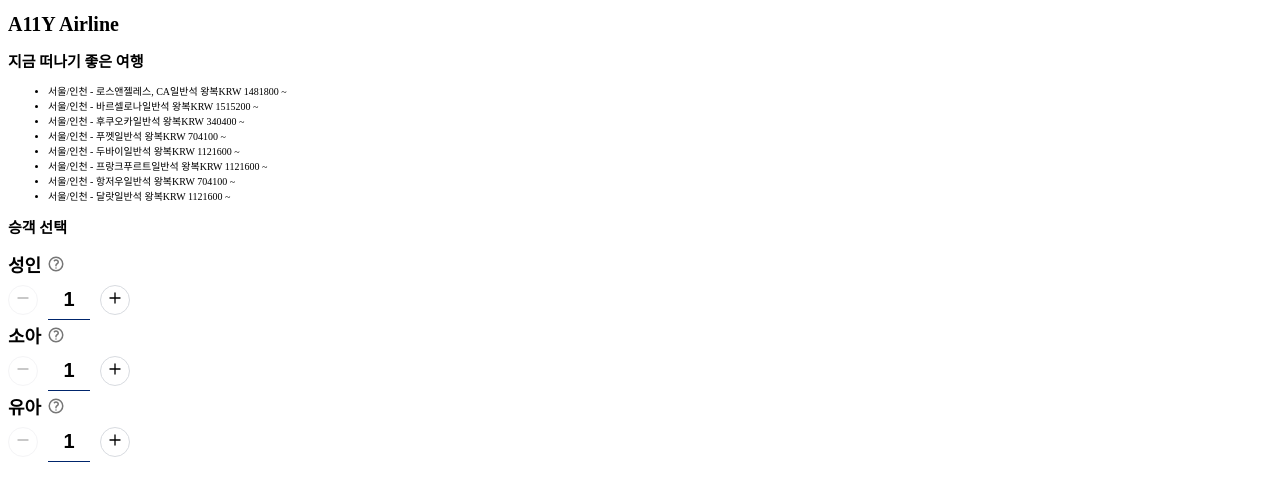
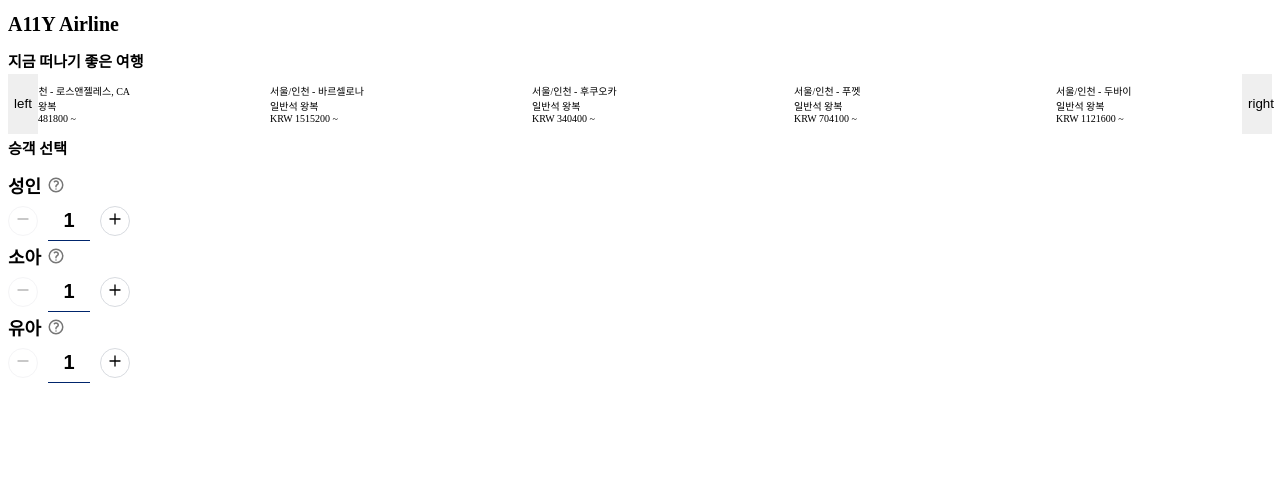
Before and after one commit to woowacourse/a11y-airline, a React app: page / in a window 1280 px wide. Shown: the top 496 px of the page. Built offline with nearby package versions, Linux system fonts and the light colour scheme.

Commit message:
feat: carousel

```diff
--- a/src/App.tsx
+++ b/src/App.tsx
@@ -1,86 +1,21 @@
 import './styles/index.css';
 import PassengerControl from './components/PassengerControl';
 import ItemCard from './components/ItemCard';
+import { recommendations } from './mocks/dummy';
+import Carousel from './components/Carousel';
 
 const App = () => {
   return (
     <>
       <h1>A11Y Airline</h1>
       <h2>지금 떠나기 좋은 여행</h2>
-      <ul>
-        <li>
-          <ItemCard
-            departure="ICN"
-            destination="LAX"
-            seat="Y"
-            tripType="RT"
-            price={1481800}
-          />
-        </li>
-        <li>
-          <ItemCard
-            departure="ICN"
-            destination="BCN"
-            seat="Y"
-            tripType="RT"
-            price={1515200}
-          />
-        </li>
-        <li>
-          <ItemCard
-            departure="ICN"
-            destination="FUK"
-            seat="Y"
-            tripType="RT"
-            price={340400}
-          />
-        </li>
-        <li>
-          <ItemCard
-            departure="ICN"
-            destination="HKT"
-            seat="Y"
-            tripType="RT"
-            price={704100}
-          />
-        </li>
-        <li>
-          <ItemCard
-            departure="ICN"
-            destination="DXB"
-            seat="Y"
-            tripType="RT"
-            price={1121600}
-          />
-        </li>
-        <li>
-          <ItemCard
-            departure="ICN"
-            destination="FRA"
-            seat="Y"
-            tripType="RT"
-            price={1121600}
-          />
-        </li>
-        <li>
-          <ItemCard
-            departure="ICN"
-            destination="HGH"
-            seat="Y"
-            tripType="RT"
-            price={704100}
-          />
-        </li>
-        <li>
-          <ItemCard
-            departure="ICN"
-            destination="DLI"
-            seat="Y"
-            tripType="RT"
-            price={1121600}
-          />
-        </li>
-      </ul>
+      <Carousel>
+        {recommendations.map((recommendation) => (
+          <li key={recommendation.id}>
+            <ItemCard {...recommendation} />
+          </li>
+        ))}
+      </Carousel>
       <h2>승객 선택</h2>
       <PassengerControl
         label="성인"
--- /dev/null
+++ b/src/components/Carousel/Carousel.module.css
@@ -0,0 +1,45 @@
+.layout {
+  position: relative;
+}
+
+.list {
+  margin: 0;
+  padding: 0;
+  list-style: none;
+  display: flex;
+  flex-direction: row;
+  gap: 3rem;
+  overflow-y: scroll;
+  scroll-behavior: smooth;
+  -ms-overflow-style: none;
+  scrollbar-width: none;
+}
+
+.list::-webkit-scrollbar {
+  display: none;
+}
+
+.list > li {
+  list-style-type: none;
+  min-width: 232px;
+  max-width: 232px;
+}
+
+.button {
+  position: absolute;
+  top: calc(50%);
+  width: 3rem;
+  height: 6rem;
+  transform: translateY(-50%);
+  border: 0;
+  cursor: pointer;
+  z-index: 10;
+}
+
+.left-button {
+  left: 0;
+}
+
+.right-button {
+  right: 0;
+}
--- /dev/null
+++ b/src/components/Carousel/index.tsx
@@ -0,0 +1,46 @@
+import { useRef } from 'react';
+import styles from './Carousel.module.css';
+
+const Carousel = (props: React.OlHTMLAttributes<HTMLUListElement>) => {
+  const ulRef = useRef<HTMLUListElement>(null);
+  const currentItemIndex = useRef<number>(0);
+  const browseItem = (id: number | ((prev: number) => number)) => {
+    if (typeof id === 'number') {
+      currentItemIndex.current = id;
+    } else {
+      currentItemIndex.current = id(currentItemIndex.current);
+    }
+
+    if (currentItemIndex.current < 0) {
+      currentItemIndex.current = 0;
+    } else if (currentItemIndex.current > 6) {
+      currentItemIndex.current = 6;
+    }
+
+    ulRef.current?.scrollTo(262 * currentItemIndex.current, 0);
+  };
+
+  return (
+    <div className={styles.layout}>
+      <button
+        className={`${styles['button']} ${styles['left-button']}`}
+        onClick={() => {
+          browseItem((prev) => prev - 1);
+        }}
+      >
+        left
+      </button>
+      <ul ref={ulRef} className={styles.list} {...props}></ul>
+      <button
+        className={`${styles['button']} ${styles['right-button']}`}
+        onClick={() => {
+          browseItem((prev) => prev + 1);
+        }}
+      >
+        right
+      </button>
+    </div>
+  );
+};
+
+export default Carousel;
--- /dev/null
+++ b/src/components/ItemCard/ItemCard.module.css
@@ -0,0 +1,6 @@
+.layout {
+  display: flex;
+  flex-direction: column;
+  width: 100%;
+  height: auto;
+}
--- a/src/components/ItemCard/index.tsx
+++ b/src/components/ItemCard/index.tsx
@@ -6,14 +6,17 @@ import {
   TripType,
   TRIP_TYPES,
 } from '../../constants/flight';
+import styles from './ItemCard.module.css';
 
 const ItemCard = ({
+  id,
   departure,
   destination,
   seat,
   tripType,
   price,
 }: {
+  id: number;
   departure: LocationCode;
   destination: LocationCode;
   seat: Seat;
@@ -21,7 +24,7 @@ const ItemCard = ({
   price: number;
 }) => {
   return (
-    <div>
+    <div className={styles.layout}>
       <span>
         {LOCATION_CODES[departure]} - {LOCATION_CODES[destination]}
       </span>
--- /dev/null
+++ b/src/mocks/dummy.ts
@@ -0,0 +1,91 @@
+import { LocationCode, Seat, TripType } from '../constants/flight';
+
+export const recommendations: {
+  id: number;
+  departure: LocationCode;
+  destination: LocationCode;
+  seat: Seat;
+  tripType: TripType;
+  price: number;
+}[] = [
+  {
+    id: 1,
+    departure: 'ICN',
+    destination: 'LAX',
+    seat: 'Y',
+    tripType: 'RT',
+    price: 1481800,
+  },
+  {
+    id: 2,
+    departure: 'ICN',
+    destination: 'BCN',
+    seat: 'Y',
+    tripType: 'RT',
+    price: 1515200,
+  },
+  {
+    id: 3,
+    departure: 'ICN',
+    destination: 'FUK',
+    seat: 'Y',
+    tripType: 'RT',
+    price: 340400,
+  },
+  {
+    id: 4,
+    departure: 'ICN',
+    destination: 'HKT',
+    seat: 'Y',
+    tripType: 'RT',
+    price: 704100,
+  },
+  {
+    id: 5,
+    departure: 'ICN',
+    destination: 'DXB',
+    seat: 'Y',
+    tripType: 'RT',
+    price: 1121600,
+  },
+  {
+    id: 6,
+    departure: 'ICN',
+    destination: 'LAX',
+    seat: 'Y',
+    tripType: 'RT',
+    price: 1481800,
+  },
+  {
+    id: 7,
+    departure: 'ICN',
+    destination: 'BCN',
+    seat: 'Y',
+    tripType: 'RT',
+    price: 1515200,
+  },
+  {
+    id: 8,
+    departure: 'ICN',
+    destination: 'FUK',
+    seat: 'Y',
+    tripType: 'RT',
+    price: 340400,
+  },
+  {
+    id: 9,
+    departure: 'ICN',
+    destination: 'HKT',
+    seat: 'Y',
+    tripType: 'RT',
+    price: 704100,
+  },
+  {
+    id: 10,
+    departure: 'ICN',
+    destination: 'DXB',
+    seat: 'Y',
+    tripType: 'RT',
+    price: 1121600,
+  },
+];
```
